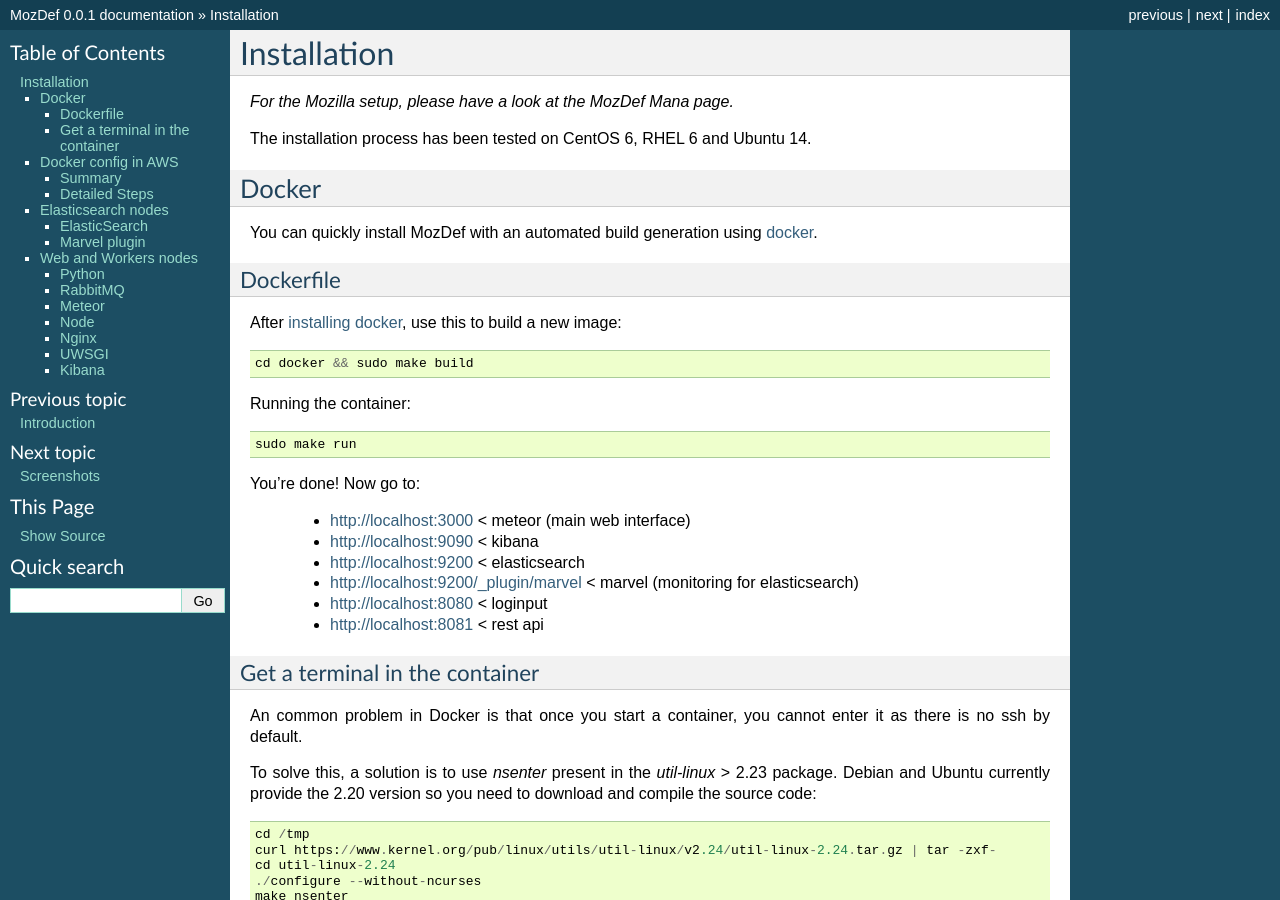
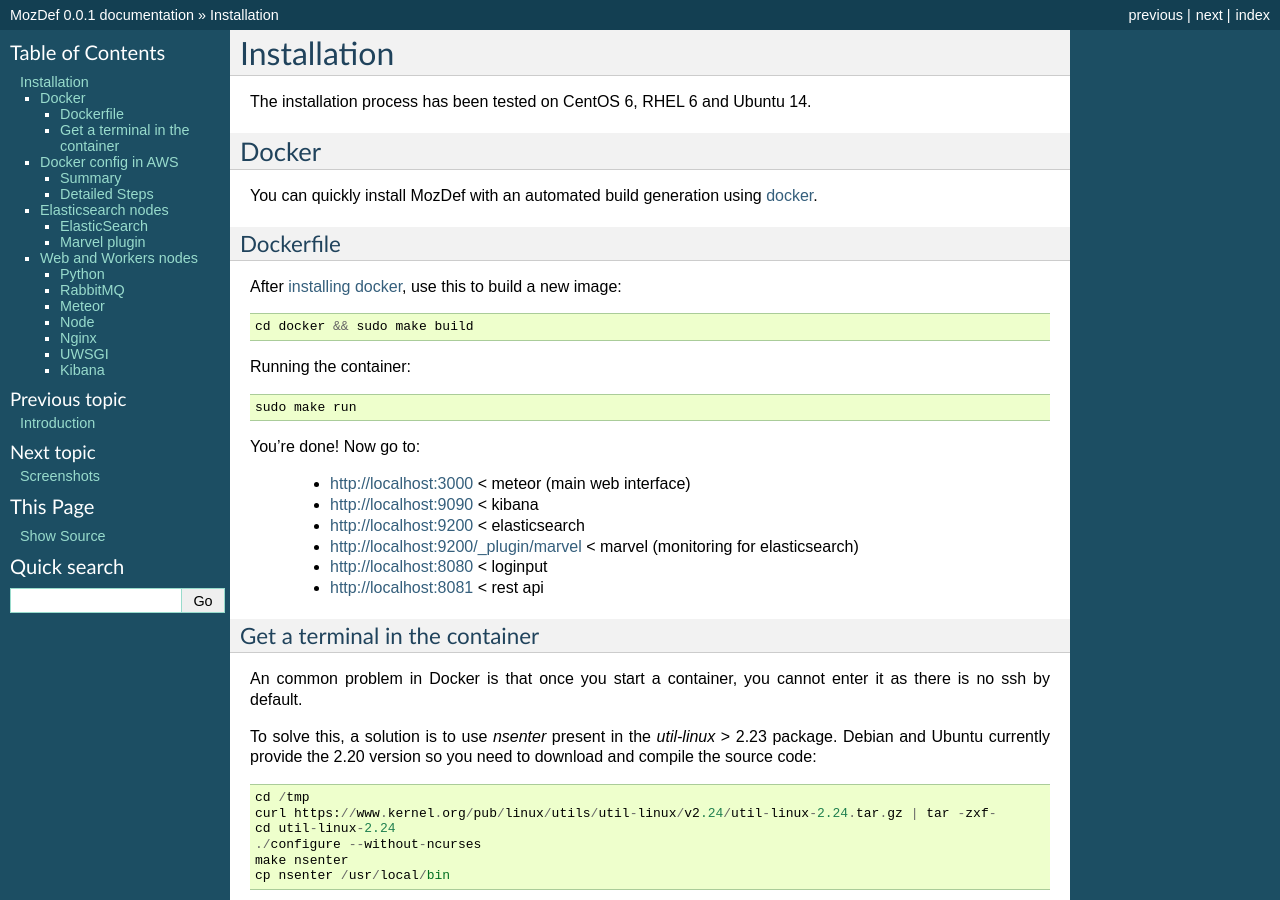
Before and after one commit to mozilla/MozDef, a Sphinx documentation site: the page built from docs/source/installation.rst, in a window 1280 px wide and 900 px high. Built offline with Sphinx 7.4.7, drawn with Linux system fonts in a browser that asks for light colours.

Commit message:
remove mozilla-specific bit

```diff
--- a/docs/source/installation.rst
+++ b/docs/source/installation.rst
@@ -1,7 +1,5 @@
 Installation
 ============
-
-`For the Mozilla setup, please have a look at the MozDef Mana page.`
 
 The installation process has been tested on CentOS 6, RHEL 6 and Ubuntu 14.
 
```
